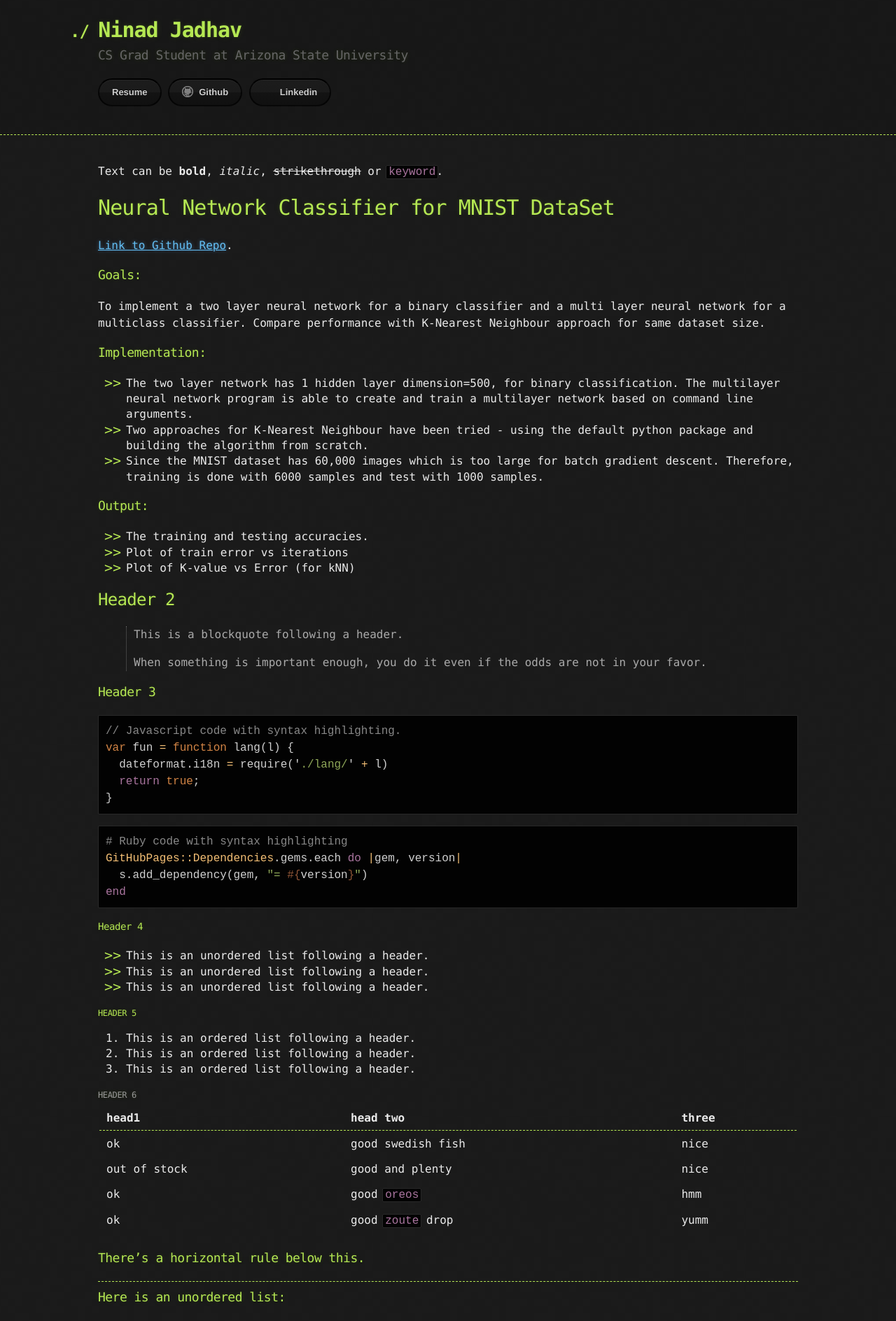
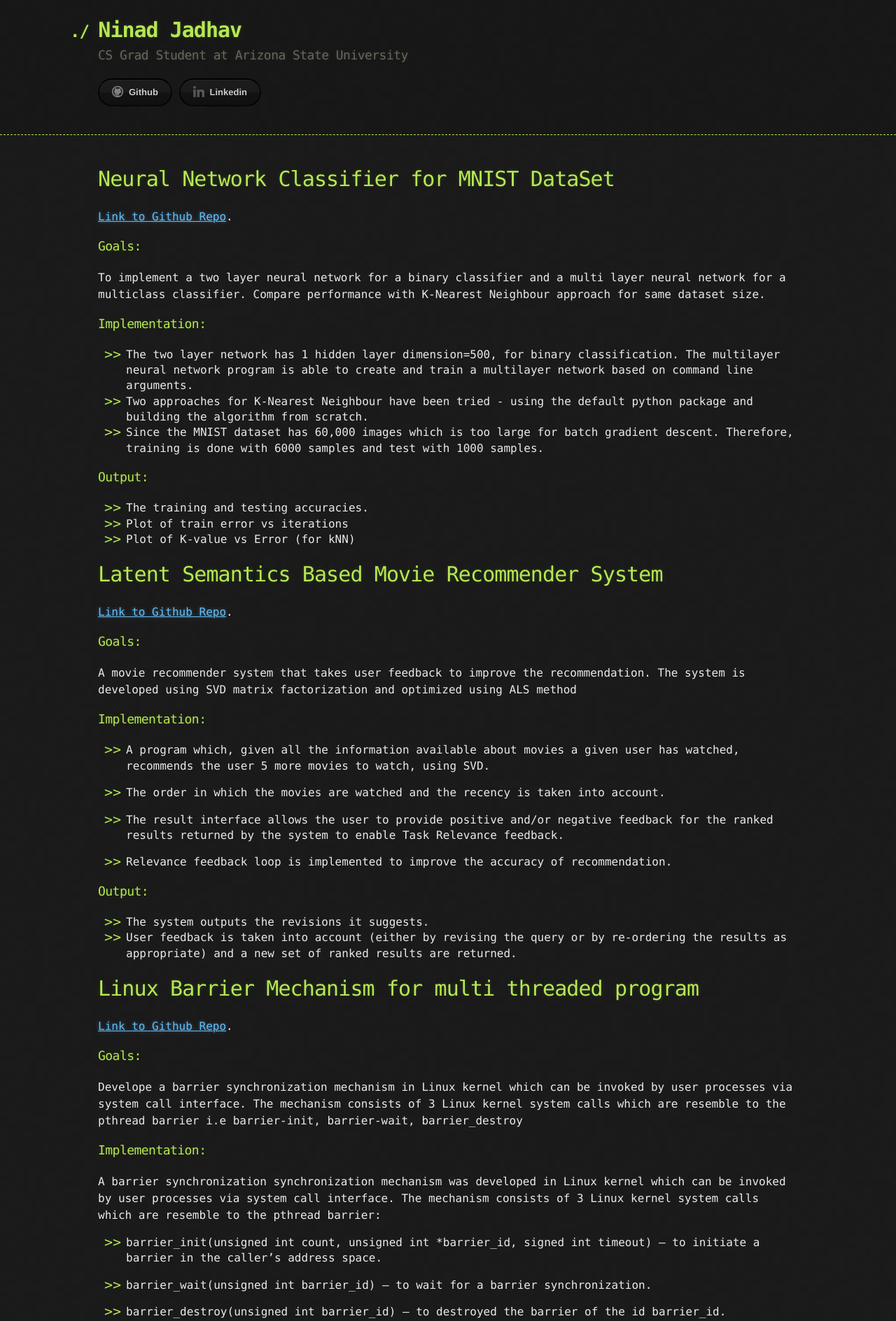
Before and after one commit to dtbinh/jadhavhninad.github.io, a Jekyll site: the page built from index.md, in a window 1280 px wide. Shown: the top 1888 px of the page at 70% size. Built offline with Jekyll 4.4.1, drawn with Linux system fonts in a browser that asks for light colours; our own code applies the rules of GitHub Pages for plain Markdown files; some of the changed text lies outside the part shown.

Commit message:
updated content and fixed linkedIn icon

````diff
--- a/_config.yml
+++ b/_config.yml
@@ -1,5 +1,5 @@
 title: Ninad Jadhav
 description: CS Grad Student at Arizona State University
-show_downloads: true
+show_downloads: false
 theme: jekyll-theme-hacker
 google_analytics: UA-115328027-1
--- a/_sass/jekyll-theme-hacker.scss
+++ b/_sass/jekyll-theme-hacker.scss
@@ -228,6 +228,11 @@ hr {
   background: url("../images/blacktocat.png") 0 0 no-repeat;
 }
 
+.btn-linkedin .icon {
+  opacity: 0.6;
+  background: url("../images/linkedin1.png") 0 0 no-repeat;
+}
+
 /* Links
    a, a:hover, a:visited
 */
--- a/index.md
+++ b/index.md
@@ -1,8 +1,6 @@
 ---
 layout: default
 ---
-
-Text can be **bold**, _italic_, ~~strikethrough~~ or `keyword`.
 
 # [](#header-1)Neural Network Classifier for MNIST DataSet
 [Link to Github Repo](https://github.com/jadhavhninad/Neural-Network-Classifier-for-MNIST-DataSet).
@@ -21,110 +19,44 @@ To implement a two layer neural network for a binary classifier and a multi laye
 *   Plot of K-value vs Error (for kNN)
 
 
-## [](#header-1)Header 2
+# [](#header-1)Latent Semantics Based Movie Recommender System
+[Link to Github Repo](https://github.com/jadhavhninad/Latent-Semantics-Based-Movie-Recommender-System).
 
-> This is a blockquote following a header.
->
-> When something is important enough, you do it even if the odds are not in your favor.
+### [](#header-3) Goals:
+A movie recommender system that takes user feedback to improve the recommendation. The system is developed using SVD matrix factorization and optimized using ALS method
 
-### [](#header-3)Header 3
+### [](#header-3) Implementation:
+*   A program which, given all the information available about movies a given user has watched, recommends the user 5 more movies to watch, using SVD.
 
-```js
-// Javascript code with syntax highlighting.
-var fun = function lang(l) {
-  dateformat.i18n = require('./lang/' + l)
-  return true;
-}
-```
+*   The order in which the movies are watched and the recency is taken into account.
 
-```ruby
-# Ruby code with syntax highlighting
-GitHubPages::Dependencies.gems.each do |gem, version|
-  s.add_dependency(gem, "= #{version}")
-end
-```
+*   The result interface allows the user to provide positive and/or negative feedback for the ranked results returned by the system to enable Task  Relevance feedback.
 
-#### [](#header-4)Header 4
-
-*   This is an unordered list following a header.
-*   This is an unordered list following a header.
-*   This is an unordered list following a header.
-
-##### [](#header-5)Header 5
-
-1.  This is an ordered list following a header.
-2.  This is an ordered list following a header.
-3.  This is an ordered list following a header.
-
-###### [](#header-6)Header 6
-
-| head1        | head two          | three |
-|:-------------|:------------------|:------|
-| ok           | good swedish fish | nice  |
-| out of stock | good and plenty   | nice  |
-| ok           | good `oreos`      | hmm   |
-| ok           | good `zoute` drop | yumm  |
-
-### There's a horizontal rule below this.
-
-* * *
-
-### Here is an unordered list:
-
-*   Item foo
-*   Item bar
-*   Item baz
-*   Item zip
-
-### And an ordered list:
-
-1.  Item one
-1.  Item two
-1.  Item three
-1.  Item four
-
-### And a nested list:
-
-- level 1 item
-  - level 2 item
-  - level 2 item
-    - level 3 item
-    - level 3 item
-- level 1 item
-  - level 2 item
-  - level 2 item
-  - level 2 item
-- level 1 item
-  - level 2 item
-  - level 2 item
-- level 1 item
-
-### Small image
-
-![](https://assets-cdn.github.com/images/icons/emoji/octocat.png)
-
-### Large image
-
-![](https://guides.github.com/activities/hello-world/branching.png)
+*   Relevance feedback loop is implemented to improve the accuracy of recommendation.
 
 
-### Definition lists can be used with HTML syntax.
+### [](#header-3) Output:
+*   The system outputs the revisions it suggests.
+*   User feedback is taken into account (either by revising the query or by re-ordering the results as appropriate) and a new set of ranked results are returned.
 
-<dl>
-<dt>Name</dt>
-<dd>Godzilla</dd>
-<dt>Born</dt>
-<dd>1952</dd>
-<dt>Birthplace</dt>
-<dd>Japan</dd>
-<dt>Color</dt>
-<dd>Green</dd>
-</dl>
 
-```
-Long, single-line code blocks should not wrap. They should horizontally scroll if they are too long. This line should be long enough to demonstrate this.
-```
+# [](#header-1)Linux Barrier Mechanism for multi threaded program
+[Link to Github Repo](https://github.com/jadhavhninad/Linux-Barrier-Mechanism-for-multi-threaded-program).
 
-```
-The final element.
-```
+### [](#header-3) Goals:
+Develope a barrier synchronization mechanism in Linux kernel which can be invoked by user processes via system call interface. The mechanism consists of 3 Linux kernel system calls which are resemble to the pthread barrier i.e barrier-init, barrier-wait, barrier_destroy
+
+### [](#header-3) Implementation:
+A barrier synchronization synchronization mechanism was developed in Linux kernel which can be invoked by user processes via system call interface. The mechanism consists of 3 Linux kernel system calls which are resemble to the pthread barrier:
+
+*   barrier_init(unsigned int count, unsigned int *barrier_id, signed int timeout) – to initiate a barrier in the caller’s address space.
+
+*   barrier_wait(unsigned int barrier_id) – to wait for a barrier synchronization.
+
+*   barrier_destroy(unsigned int barrier_id) – to destroyed the barrier of the id barrier_id.
+
+Since Linux system calls are statically defined and compiled into the kernel, the kernel was rebuilt with new system calls
+To demonstrate your barrier implementation, a testing program should be developed. The testing program forks two child processes. In each child process, there are 5 threads to exercise the 1 st barrier and additional 20 threads use the 2 nd barrier. Each thread sleeps a random amount of time.
+
+### [](#header-3) Output:
+*   New Kernal image.
````
Also changed, not shown: assets/images/linkedin1.png (added).
